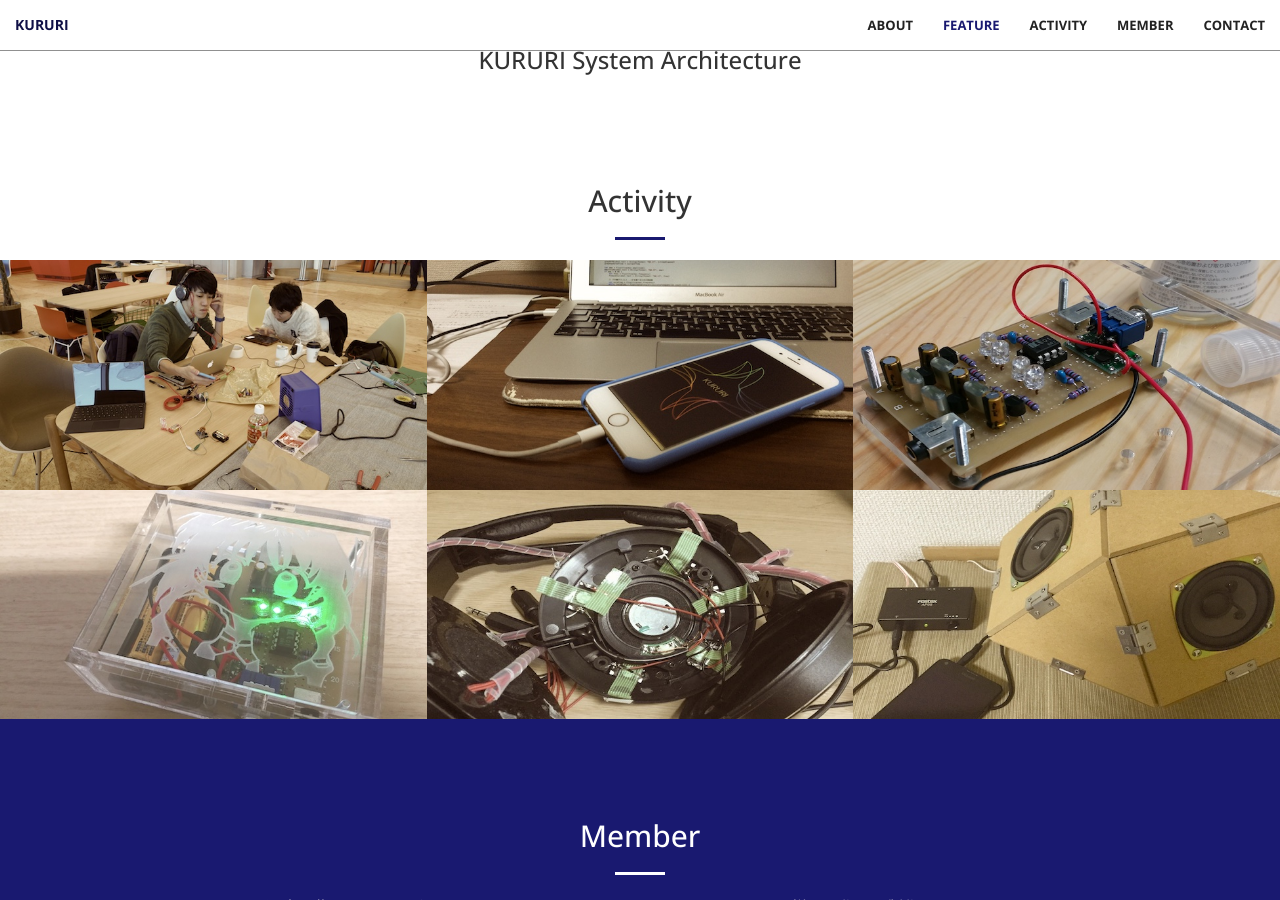
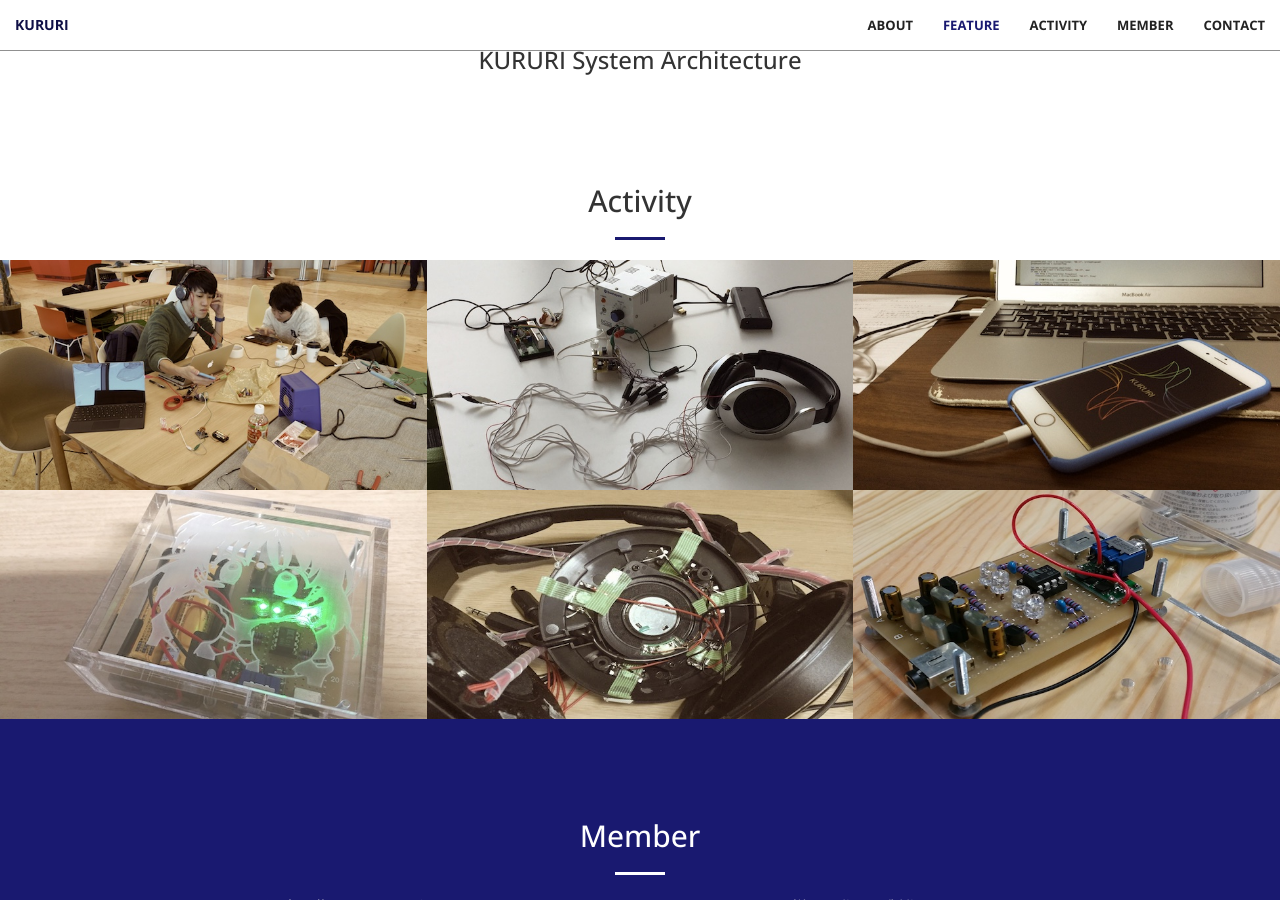
Before and after one commit to atmm/atmm.github.io, a Jekyll site: the page built from index.html, in a window 1280 px wide and 900 px high, scrolled down 2180 px. Built offline with Jekyll 4.4.1, drawn with Linux system fonts in a browser that asks for light colours.

Commit message:
プロトタイプの写真をアップロード

```diff
--- a/_includes/activity.html
+++ b/_includes/activity.html
@@ -16,7 +16,7 @@
                 </a>
             </div>
             <div class="col-lg-4 col-sm-6">
-                <a href="https://kukuru99ru.wixsite.com/atmms/single-post/2017/03/14/iPhone-%E3%82%A2%E3%83%97%E3%83%AA%E9%96%8B%E7%99%BA" class="portfolio-box">
+                <a href="#services" class="portfolio-box">
                     <img src="img/portfolio/2.jpg" class="img-responsive" alt="">
                     <!-- <div class="portfolio-box-caption">
                         <div class="portfolio-box-caption-content">
@@ -28,7 +28,7 @@
                 </a>
             </div>
             <div class="col-lg-4 col-sm-6">
-                <a href="https://kukuru99ru.wixsite.com/atmms/single-post/2017/03/14/%E9%97%87%E3%81%AE%E5%8A%9B%E3%82%92%E7%A7%98%E3%82%81%E3%81%97%E9%8D%B5Electronics" class="portfolio-box">
+                <a href="https://kukuru99ru.wixsite.com/atmms/single-post/2017/03/14/iPhone-%E3%82%A2%E3%83%97%E3%83%AA%E9%96%8B%E7%99%BA" class="portfolio-box">
                     <img src="img/portfolio/3.jpg" class="img-responsive" alt="">
                     <!-- <div class="portfolio-box-caption">
                         <div class="portfolio-box-caption-content">
@@ -70,7 +70,7 @@
                 </a>
             </div>
             <div class="col-lg-4 col-sm-6">
-                <a href="https://kukuru99ru.wixsite.com/atmms/single-post/2017/03/28/%E3%80%90%E8%87%AA%E4%BD%9C%E3%80%91%E7%AB%8B%E6%96%B9%E5%85%AB%E9%9D%A2%E4%BD%93%E3%82%B9%E3%83%94%E3%83%BC%E3%82%AB" class="portfolio-box">
+                <a href="https://kukuru99ru.wixsite.com/atmms/single-post/2017/03/14/%E9%97%87%E3%81%AE%E5%8A%9B%E3%82%92%E7%A7%98%E3%82%81%E3%81%97%E9%8D%B5Electronics" class="portfolio-box">
                     <img src="img/portfolio/6.jpg" class="img-responsive" alt="">
                     <!-- <div class="portfolio-box-caption">
                         <div class="portfolio-box-caption-content">
```
Also changed, not shown: img/kururi_kai.png (added), img/kururi_v0.jpg (added), img/portfolio/2.jpg, img/portfolio/3.jpg, img/portfolio/6.jpg, 2 other files.
